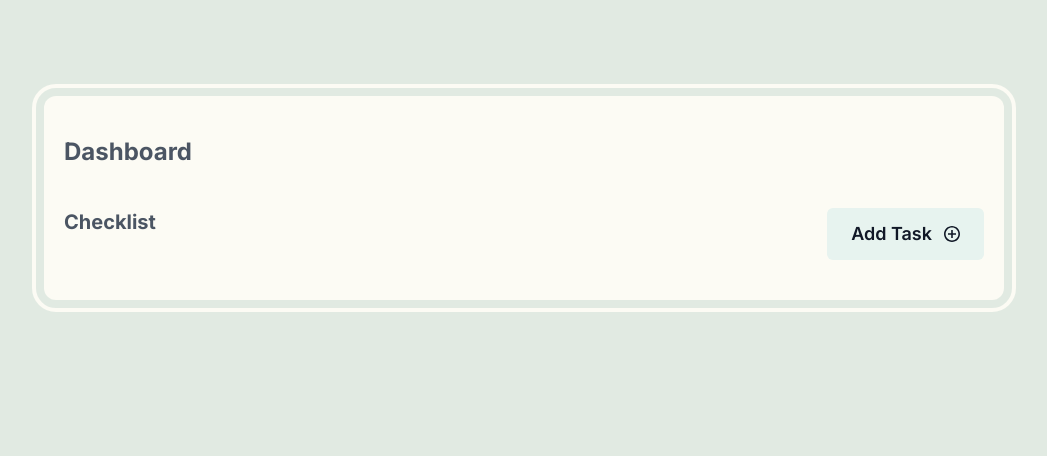
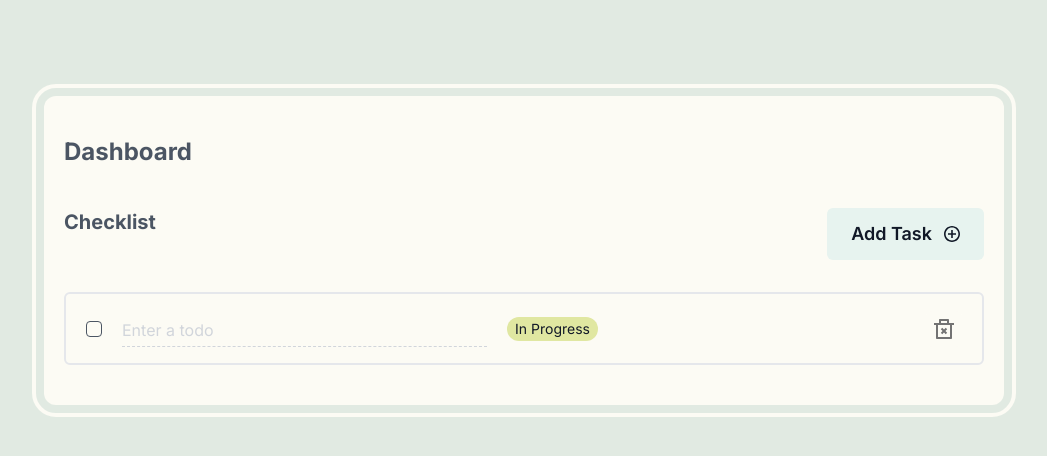
Before and after one commit to javigong/to-do-app-sveltekit, a SvelteKit app: page / in a window 1280 px wide. Both pictures are taken after a click on the button "Add Task". Shown: the top 456 px of the page, without its empty margins (116-1163 px from the left). Built offline with nearby package versions, Linux system fonts and the light colour scheme.

Commit message:
Add todo input and todo section

```diff
--- a/src/lib/components/todo/AddTodoSection.svelte
+++ b/src/lib/components/todo/AddTodoSection.svelte
@@ -1,7 +1,5 @@
 <script>
 	import { addTodo } from "$lib/store/TodoStore";
-
-
 	</script>
 
 <section class="flex justify-between">
--- /dev/null
+++ b/src/lib/components/todo/TodoInput.svelte
@@ -0,0 +1,64 @@
+<script lang="ts">
+	import { deleteTodo, editTodo, toggleComplete } from "$lib/store/TodoStore";
+	import type { ITodo } from "../../../types";
+
+  function handleInput(e:Event) {
+    editTodo(todo.id, (<HTMLInputElement>e.target).value)
+  }
+
+  export let todo:ITodo;
+
+  $: completeClass = todo.complete ? 'bg-green-three' : 'bg-leaf-one';
+</script>
+
+<div class="flex items-center justify-between rounded-md border-2 border-gray-one px-5 py-4">
+  <div class="flex w-full max-w-lg items-center justify-start">
+    <label for={`${todo.id}-checkbox`} class="sr-only">Complete todo</label>
+    <input
+      class="h-4 w-4 rounded border-gray-three bg-cream-four text-green-four focus:border-green-five focus:outline focus:outline-2 focus:outline-offset-2 focus:outline-green-five"
+      id={`${todo.id}-checkbox`}
+      type="checkbox"
+      checked={todo.complete}
+      on:change={() => toggleComplete(todo.id)}
+    />
+    <label for={`${todo.id}-text`} class="sr-only">Edit todo</label>
+    <input
+    class="ml-5 flex-1 text-ellipsis rounded-none border-x-0 border-t-0 border-b border-dashed border-b-gray-two bg-cream-four px-0 pb-1 text-base font-normal text-gray-three placeholder:text-gray-two focus:border-gray-three focus:outline-none focus:ring-0"
+      id={`${todo.id}-text`}
+      type="text"
+      placeholder="Enter a todo"
+      value={todo.text}
+      on:input={(handleInput)}
+    />
+    <span class="{completeClass} ml-5 hidden rounded-full py-0.5 px-2 text-sm font-normal text-gray-five md:block">
+      {todo.complete ? 'Complete' : 'In Progress'}
+    </span>
+  </div>
+  <button
+    class="group ml-4 flex items-center justify-center rounded-md bg-cream-four p-2 hover:bg-steel-one focus:outline-none focus-visible:outline-2 focus-visible:outline-offset-2 focus-visible:outline-green-five"
+    type="button"
+    on:click={() => deleteTodo(todo.id)}
+  >
+    <span class="sr-only">Delete todo</span>
+    <svg
+			class="h-5 w-5 text-steel-three group-hover:text-gray-five"
+			width="32"
+			height="32"
+			viewBox="0 0 32 32"
+			fill="none"
+			xmlns="http://www.w3.org/2000/svg"
+		>
+			<g clip-path="url(#clip0_35_392)">
+				<path
+					d="M24 6.4H32V9.6H28.8V30.4C28.8 30.8244 28.6314 31.2313 28.3314 31.5314C28.0313 31.8314 27.6243 32 27.2 32H4.8C4.37565 32 3.96869 31.8314 3.66863 31.5314C3.36857 31.2313 3.2 30.8244 3.2 30.4V9.6H0V6.4H8V1.6C8 1.17565 8.16857 0.768688 8.46863 0.468629C8.76869 0.168571 9.17565 0 9.6 0H22.4C22.8243 0 23.2313 0.168571 23.5314 0.468629C23.8314 0.768688 24 1.17565 24 1.6V6.4ZM25.6 9.6H6.4V28.8H25.6V9.6ZM18.2624 19.2L21.0912 22.0288L18.8288 24.2912L16 21.4624L13.1712 24.2912L10.9088 22.0288L13.7376 19.2L10.9088 16.3712L13.1712 14.1088L16 16.9376L18.8288 14.1088L21.0912 16.3712L18.2624 19.2ZM11.2 3.2V6.4H20.8V3.2H11.2Z"
+					fill="currentColor"
+				/>
+			</g>
+			<defs>
+				<clipPath id="clip0_35_392">
+					<rect width="32" height="32" fill="white" />
+				</clipPath>
+			</defs>
+		</svg>
+  </button>
+</div>
--- /dev/null
+++ b/src/lib/components/todo/TodoSection.svelte
@@ -0,0 +1,10 @@
+<script>
+  import { todos } from "$lib/store/TodoStore";
+	import TodoInput from "./TodoInput.svelte";
+</script>
+
+<section class="mt-8 space-y-4">
+  {#each $todos as todo (todo.id)}
+  <TodoInput {todo} />
+  {/each}
+</section>
--- a/src/routes/+page.svelte
+++ b/src/routes/+page.svelte
@@ -1,5 +1,6 @@
 <script>
   import AddTodoSection from "$lib/components/todo/AddTodoSection.svelte";
+	import TodoSection from "$lib/components/todo/TodoSection.svelte";
 </script>
 
 <div class="min-h-screen bg-olive-one selection:bg-green-two md:py-24 md:px-8">
@@ -7,6 +8,7 @@
     <h1 class="text-2xl font-bold text-gray-three">Dashboard</h1>
     <div class="mt-10">
       <AddTodoSection />
+      <TodoSection />
     </div>
   </main>
 </div>
--- /dev/null
+++ b/src/types/index.ts
@@ -0,0 +1,5 @@
+export interface ITodo {
+  id: string
+  text: string
+  complete: boolean
+}
```
